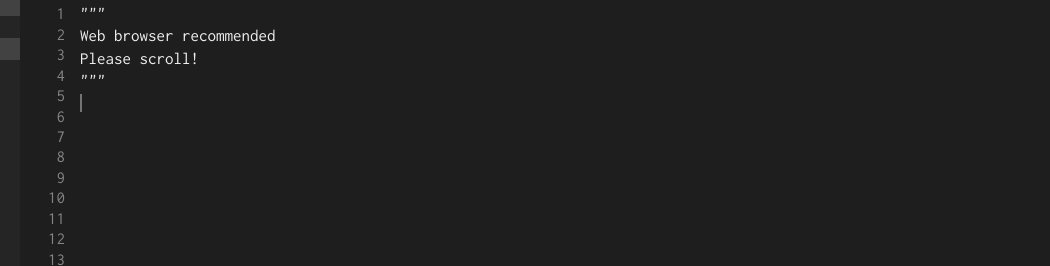
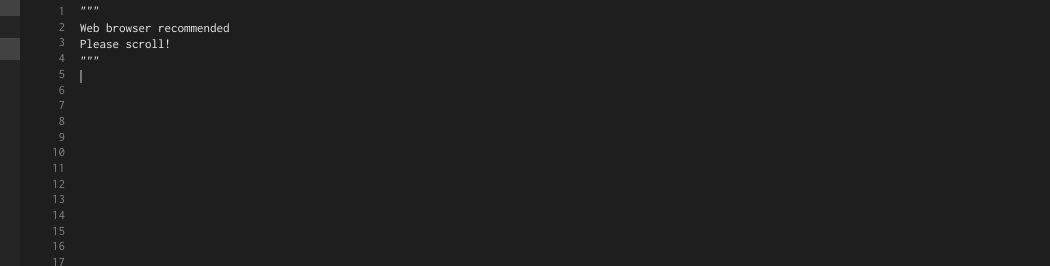
Before and after one commit to ryota-shimajiri/portfolio, a plain HTML site: page index.html in a window 1280 px wide. Shown: the part 54-320 px from the top of the page, 230-1280 px from the left. Drawn offline with Linux system fonts and the light colour scheme.

Commit message:
adjust the font size

```diff
--- a/css/style.css
+++ b/css/style.css
@@ -197,7 +197,7 @@ body {
         position: relative;}
     #home .main .body {
       height: 100%;
-      font-size: 17px !important;
+      font-size: 13px !important;
       line-height: 1.2 !important;
       background-color: #1e1e1e;
       padding-left: 60px;
@@ -218,7 +218,7 @@ body {
           padding: 0;
           color: #EEE;
           font-family: 'Inconsolata', sans-serif;
-          font-size: 17px;
+          font-size: 13px;
           line-height: 1.2;
           background: transparent; }
           #home .main .body pre code #cursor {
--- a/index.html
+++ b/index.html
@@ -106,7 +106,7 @@ me.age = me.calculate_age(1992, 4, 13)
 me.gender = 1 #性別(1:男　2:女)
 me.job = 'Back-End Engineer'
 
-print('Nice to meet you')
+print('Nice to meet you!')
 </code></pre>
   </div>
 </div>
--- a/js/script.js
+++ b/js/script.js
@@ -10,7 +10,7 @@ $(function(){
   $(window).scroll(function () {
     $scroll = $(this).scrollTop();
 
-    if ($scroll < 12000) {
+    if ($scroll < 11000) {
       let renderCode = codeText.substring(0, Math.round($scroll/6)) + cursor;
       // 一文字ずつ描画する際に"<"だけ表示されるのを防ぐ対応
       code.html(renderCode.replace(/<<span/, '<span'));
```
